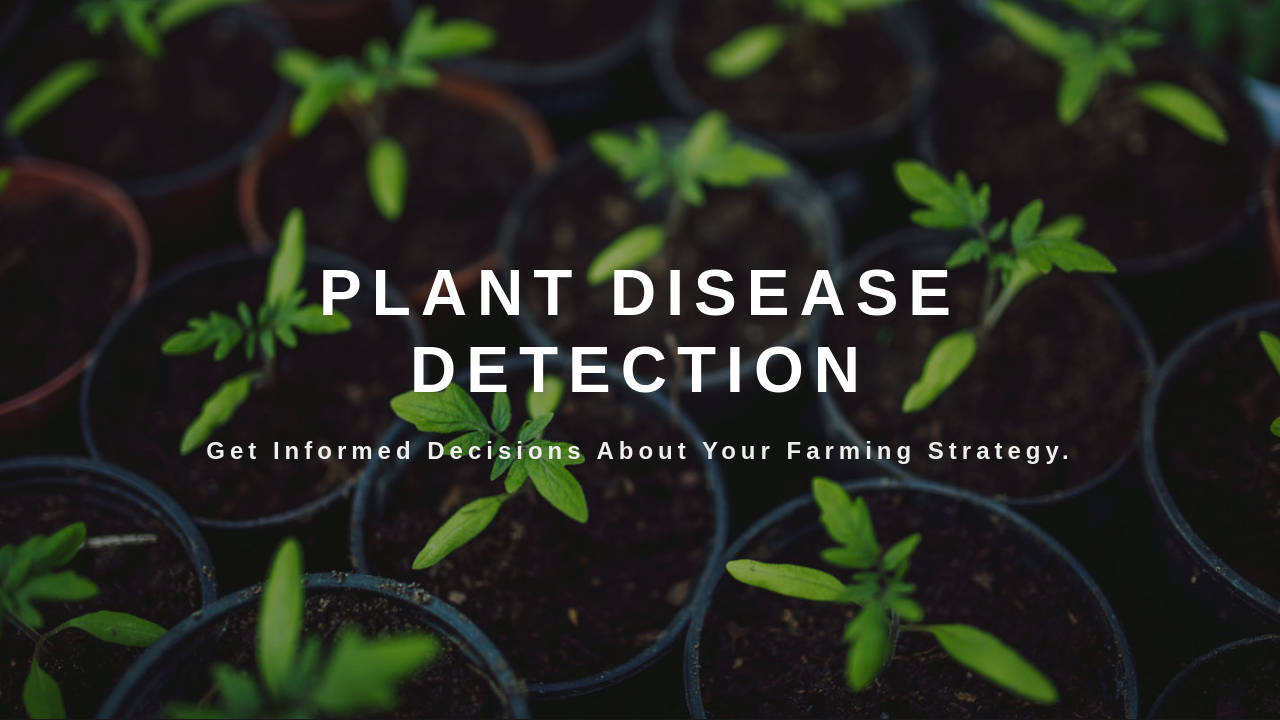
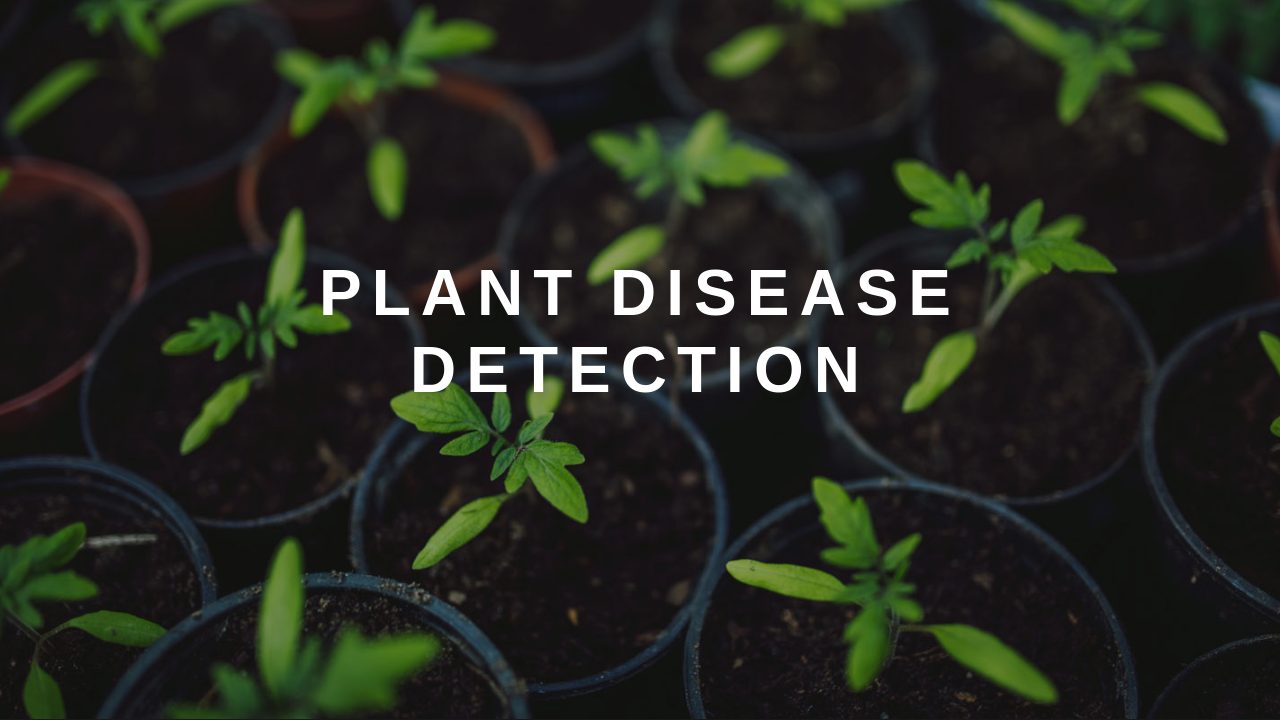
Before and after one commit to geetanjalisachdev20/geetanjali, a Flask app: page / in a window 1280 px wide. Shown: the part 82-802 px from the top of the page. Run offline with Flask 2, Linux system fonts and the light colour scheme; parts of the project's set-up code (start-up, migrations or seed data) failed here and were passed over; some libraries are stand-ins or nearby versions; some web fonts are replaced.

Commit message:
Update index.html

```diff
--- a/templates/index.html
+++ b/templates/index.html
@@ -10,7 +10,7 @@
 				<div class="container">
 					<div class="w3layouts-banner-info text-center">
 						<h3 class="text-wh">PLANT DISEASE DETECTION</h3>
-						<h4 class="text-wh mx-auto my-4"><b>Get informed decisions about your farming strategy.</b></h4>
+						<h4 class="text-wh mx-auto my-4"><b></b></h4>
 						<br>
 
 					</div>
```
